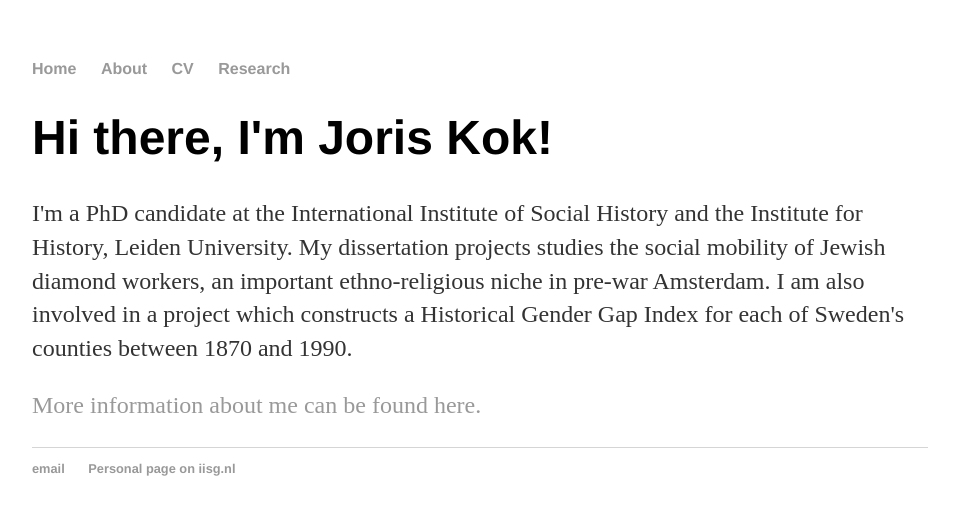
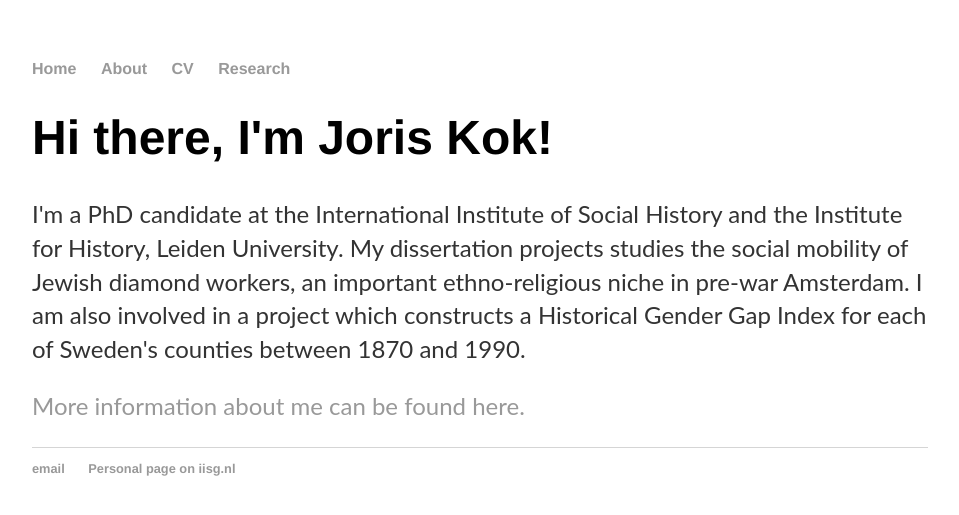
Before and after one commit to kok-joris/kok-joris.github.io, a Jekyll site: the page built from index.html, in a window 1280 px wide. Shown: the top 515 px of the page, without its empty margins (160-1119 px from the left). Built offline with Jekyll 4.4.1, drawn with Linux system fonts in a browser that asks for light colours; Markdown is read by kramdown in place of the engine named in the settings.

Commit message:
Update main.css
Trying to add Lato to <p>text</p>

```diff
--- a/css/main.css
+++ b/css/main.css
@@ -24,6 +24,7 @@ h1 {
     font-family:'Helvetica', 'Arial', 'Sans-Serif';
 }
 p {
+    font-family: 'Lato', sans-serif;
     font-size: 1.5em;
     line-height: 1.4em;
     color: #333;
```
